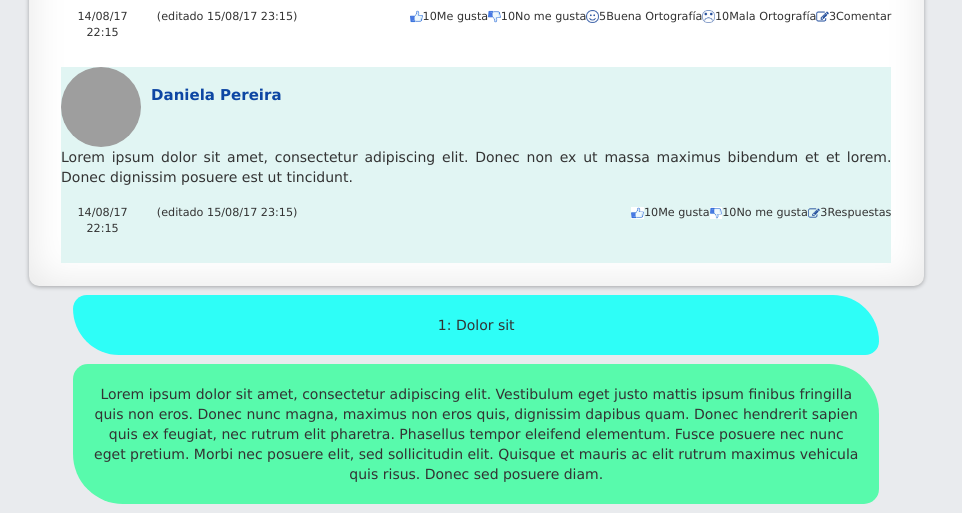
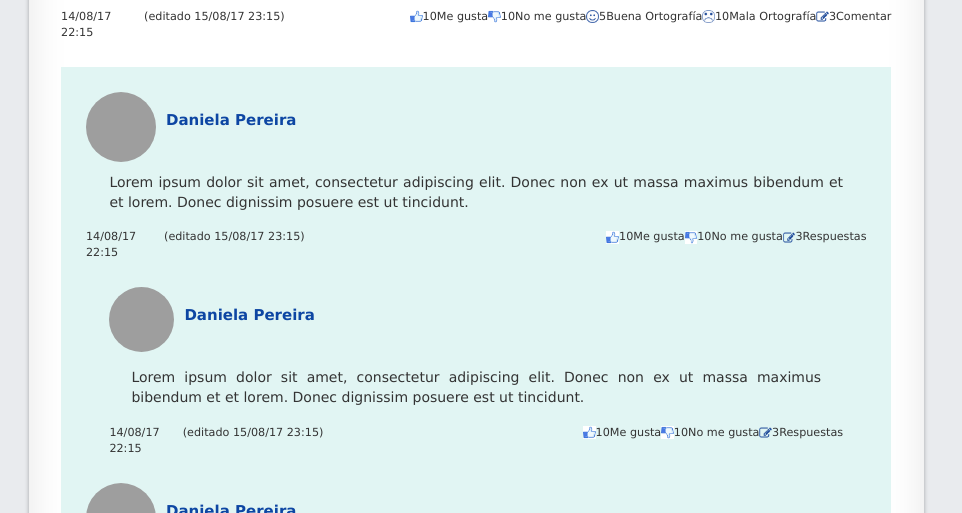
Before and after one commit to miguelangelmagdalena/PROYECTO_ATI_01_2017, a Python web app: template RedparaATI/RedparaATI_modulo_estado/templates/index.html in a window 1280 px wide. Shown: the part 1361-1874 px from the top of the page, without its empty margins (0-962 px from the left). Run offline with Jinja, Linux system fonts and the light colour scheme; the template is opened without the code that fills it, so the values that code supplies are empty; some libraries are stand-ins or nearby versions; grey boxes are pictures that could not be loaded.

Commit message:
Agregando detalles a la sección de comentarios, y acomodando la fecha de comentarios y publicacion

```diff
--- a/RedparaATI/RedparaATI_modulo_estado/static/css/style.css
+++ b/RedparaATI/RedparaATI_modulo_estado/static/css/style.css
@@ -229,16 +228,18 @@ a {
 .fecha1{
 	width: 10%;
 	font-size: .8em;
+	text-align: left;
 }
 .fecha2{
 	width: 20%;
 	font-size: .8em;
+	text-align: left;
 }
 .publicacion_barra_opciones2{
 	width: 70%;
 	/*height: 100%*/
 }
-.publicacion_barra_opciones_font{
+.publicacion_barra_opciones_font, .publicacion_barra_opciones_font2{
 	font-size: .8em;
 	margin-left: auto;
 }
@@ -293,6 +294,7 @@ a {
 .seccion_comentarios{
 	background-color: #E1F5F3;
 	margin-bottom: 2%;
+	padding: 3%;
 }
 .titulo2{
 	text-align: left;
@@ -302,10 +304,26 @@ a {
     padding-left: 10px;
 }
 
+.comentarios_foto_miniatura2{
+	width: 70px;
+	height: 70px;
+
+}
+.comentarios_foto_miniatura3{
+	width: 65px;
+	height: 65px;
+
+}
+.margin3{
+	margin-left: 3%;
+    margin-right: 3%;
+}
 
 
-
-
+.comentarios_respuesta{
+	padding-left: 3%;
+	padding-right: 3%;
+}
 
 
 
--- a/RedparaATI/RedparaATI_modulo_estado/templates/index.html
+++ b/RedparaATI/RedparaATI_modulo_estado/templates/index.html
@@ -33,6 +33,7 @@
 			<div class="col-xs-12 col-sm-9 col-md-9 col-lg-9">
 				<div id= "content" title="content">
 
+					<!-- ****SECCION DE PUBLICAR**** -->
 					<div id="publicar" class="shadow border_radius">
 						<div class="form-group">
 							<div class="titulo">Publicar:</div>
@@ -73,7 +74,7 @@
 
 
 
-
+					<!-- ****SECCION DE PUBLICACIONES**** -->
 					<div class="publicacion shadow border_radius">
 						<div class="publicacion2">
 							<div class="publicacion_barra_nombre">
@@ -149,16 +150,15 @@
 
 
 
-
-
+							<!-- ****SECCION DE COMENTARIOS DE ESTA PUBLICACIÓN**** -->
 							<div class="seccion_comentarios">
 
 
 
-								<div class="seccion_comentarios2">
+								<div class="seccion_comentarios2 ">
 									<div class="publicacion_barra_nombre">
 										<a href="">
-											<img class="publicacion_foto_miniatura" src="https://cdn.expansion.mx/dims4/default/d32645f/2147483647/crop/1200x675%2B0%2B201/resize/800x450%5E/quality/75/?url=https%3A%2F%2Fcdn.expansion.mx%2F3c%2F4e%2Faa8f296d479b8b3cbac398f1e020%2Feso-poster1.jpg">
+											<img class="publicacion_foto_miniatura comentarios_foto_miniatura2" src="https://cdn.expansion.mx/dims4/default/d32645f/2147483647/crop/1200x675%2B0%2B201/resize/800x450%5E/quality/75/?url=https%3A%2F%2Fcdn.expansion.mx%2F3c%2F4e%2Faa8f296d479b8b3cbac398f1e020%2Feso-poster1.jpg">
 										</a>
 										<div class="publicacion_nombre ">
 											<a href="">
@@ -166,19 +166,122 @@
 											</a>
 										</div>
 									</div>
-
-									<div class="publicacion_barra_texto">
+									<div class="publicacion_barra_texto margin3">
 										<p class="publicacion_texto">
 											Lorem ipsum dolor sit amet, consectetur adipiscing elit. Donec non ex ut massa maximus bibendum et et lorem. Donec dignissim posuere est ut tincidunt.
-
-
 										</p>
 									</div>
 
 									<div class="publicacion_barra_opciones">
+										<div class="tabla flotar_derecha publicacion_barra_opciones2">
+											<table class="tabla2 publicacion_barra_opciones_font2">
+												<tr>
 
+													<td><button class="publicacion_opciones_button"><img class="publicacion_icon" src="../static/images/icon-megusta.png"></button></td>
+													<td>10</td>
+													<td>Me gusta</td>
+
+
+													<td><button class="publicacion_opciones_button">
+													<img class="publicacion_icon" src="../static/images/icon-nomegusta.png">
+													</button></td>
+													<td>10</td>
+													<td>No me gusta</td>
+
+													<td><button class="publicacion_opciones_button">
+													<img class="publicacion_icon" src="../static/images/icon-comentar.png">
+													</button></td>
+													<td>3</td>
+													<td>Respuestas</td>
+												</tr>
+										  </table>
+										</div>
+
+										<div class="fecha1 flotar_izquierda">14/08/17 22:15</div>
+										<div class="fecha2 flotar_izquierda">(editado 15/08/17 23:15)</div>
+
+									</div>
+
+
+
+
+									<!-- ****SECCION DE RESPUESTA DE COMENTARIOS DE ESTE****-->
+									<div class="comentarios_respuesta">
+										<div class="seccion_comentarios2 ">
+											<div class="publicacion_barra_nombre">
+												<a href="">
+													<img class="publicacion_foto_miniatura comentarios_foto_miniatura3" src="https://cdn.expansion.mx/dims4/default/d32645f/2147483647/crop/1200x675%2B0%2B201/resize/800x450%5E/quality/75/?url=https%3A%2F%2Fcdn.expansion.mx%2F3c%2F4e%2Faa8f296d479b8b3cbac398f1e020%2Feso-poster1.jpg">
+												</a>
+												<div class="publicacion_nombre ">
+													<a href="">
+														<h2 class="publicacion_nombre2 titulo2">Daniela Pereira</h2>
+													</a>
+												</div>
+											</div>
+											<div class="publicacion_barra_texto margin3">
+												<p class="publicacion_texto">
+													Lorem ipsum dolor sit amet, consectetur adipiscing elit. Donec non ex ut massa maximus bibendum et et lorem. Donec dignissim posuere est ut tincidunt.
+												</p>
+											</div>
+
+											<div class="publicacion_barra_opciones">
+												<div class="tabla flotar_derecha publicacion_barra_opciones2">
+													<table class="tabla2 publicacion_barra_opciones_font2">
+														<tr>
+
+															<td><button class="publicacion_opciones_button"><img class="publicacion_icon" src="../static/images/icon-megusta.png"></button></td>
+															<td>10</td>
+															<td>Me gusta</td>
+
+
+															<td><button class="publicacion_opciones_button">
+															<img class="publicacion_icon" src="../static/images/icon-nomegusta.png">
+															</button></td>
+															<td>10</td>
+															<td>No me gusta</td>
+
+															<td><button class="publicacion_opciones_button">
+															<img class="publicacion_icon" src="../static/images/icon-comentar.png">
+															</button></td>
+															<td>3</td>
+															<td>Respuestas</td>
+														</tr>
+												  </table>
+												</div>
+
+												<div class="fecha1 flotar_izquierda">14/08/17 22:15</div>
+												<div class="fecha2 flotar_izquierda">(editado 15/08/17 23:15)</div>
+
+											</div>
+										</div>
+									</div>
+
+
+								</div>
+
+
+
+
+								<div class="seccion_comentarios2 ">
+									<div class="publicacion_barra_nombre">
+										<a href="">
+											<img class="publicacion_foto_miniatura comentarios_foto_miniatura2" src="https://cdn.expansion.mx/dims4/default/d32645f/2147483647/crop/1200x675%2B0%2B201/resize/800x450%5E/quality/75/?url=https%3A%2F%2Fcdn.expansion.mx%2F3c%2F4e%2Faa8f296d479b8b3cbac398f1e020%2Feso-poster1.jpg">
+										</a>
+										<div class="publicacion_nombre ">
+											<a href="">
+												<h2 class="publicacion_nombre2 titulo2">Daniela Pereira</h2>
+											</a>
+										</div>
+									</div>
+									<div class="publicacion_barra_texto margin3">
+										<p class="publicacion_texto">
+											Lorem ipsum dolor sit amet, consectetur adipiscing elit. Donec non ex ut massa maximus bibendum et et lorem. Donec dignissim posuere est ut tincidunt.
+										</p>
+									</div>
+
+									<div class="publicacion_barra_opciones">
 										<div class="tabla flotar_derecha publicacion_barra_opciones2">
-											<table class="tabla2 publicacion_barra_opciones_font">
+											<table class="tabla2 publicacion_barra_opciones_font2">
 												<tr>
 
 													<td><button class="publicacion_opciones_button"><img class="publicacion_icon" src="../static/images/icon-megusta.png"></button></td>
@@ -209,15 +312,7 @@
 
 
 
-
-
-
-
-
-
 							</div>
-
-
 						</div>
 					</div>
 
```
Also changed, not shown: other parts of RedparaATI/RedparaATI_modulo_estado/static/css/style.css (+2 -3 lines).
